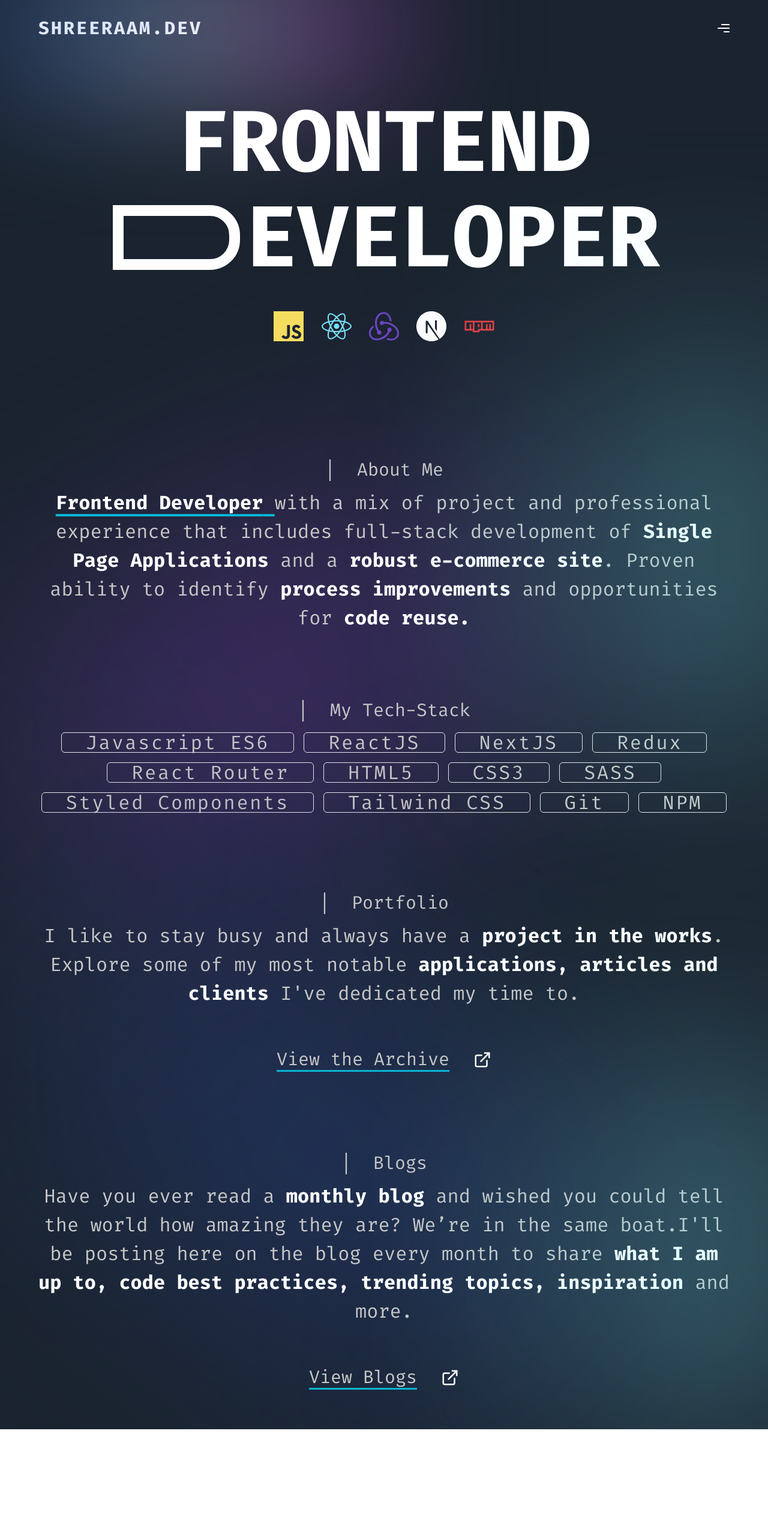
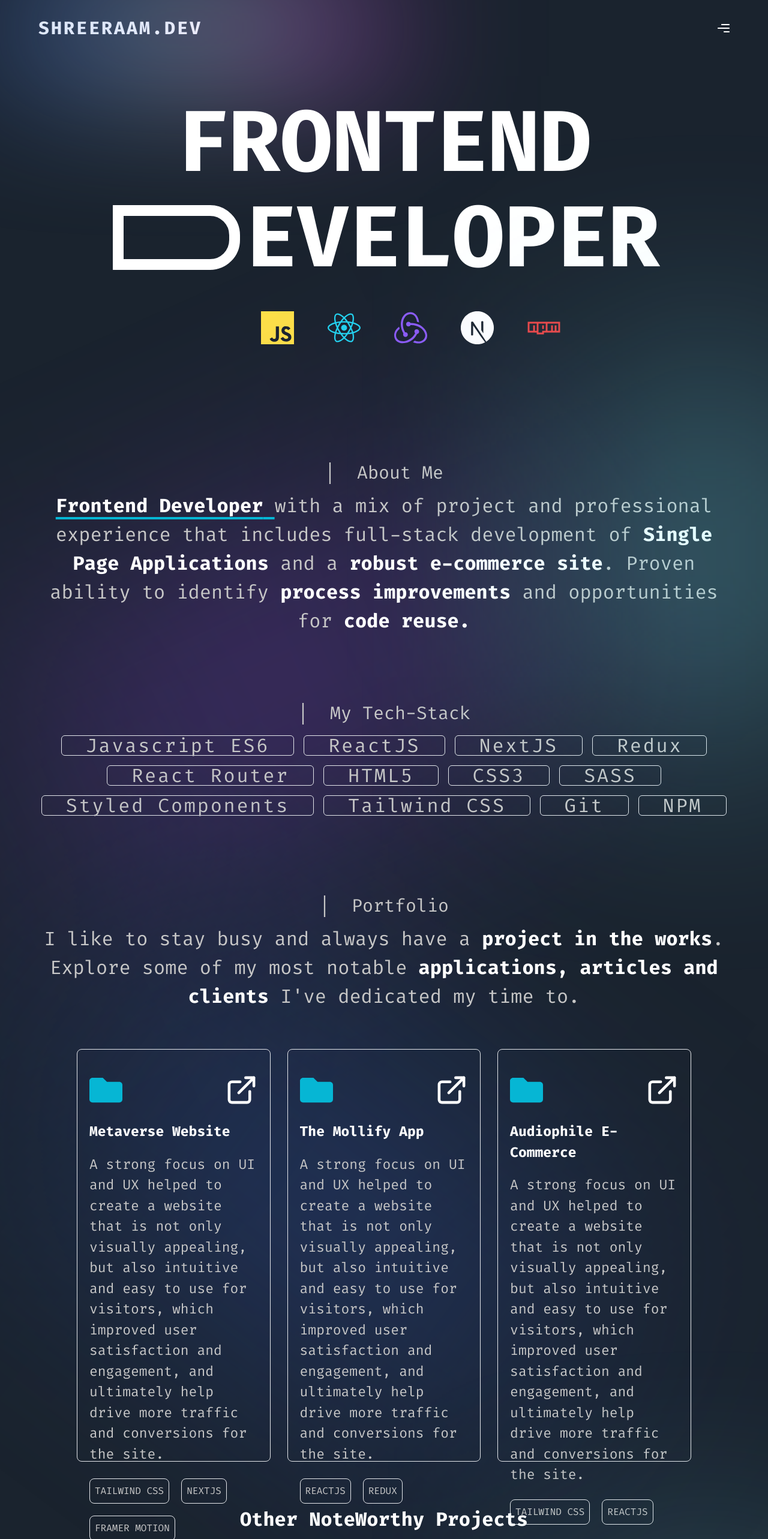
Before and after one commit to ShreeraamGit/portfolio-website, a React (Create React App) app: page / in a window 1280 px wide. Shown: the top 2566 px of the page at 60% size. Before the commit the page ends 2383 px from the top, so only its background shows below. Built offline with nearby package versions, Linux system fonts and the light colour scheme; a web font is replaced by a local one.

Commit message:
projects section ok

```diff
--- a/src/components/CustomTexts.jsx
+++ b/src/components/CustomTexts.jsx
@@ -45,3 +45,14 @@ export const BlogReadMoreTypingText = ({ title, textStyles }) => (
     ))}
   </motion.p>
 );
+
+export const ProjectsTitleText = ({ title, textStyles }) => (
+  <motion.h2
+    variants={textVariant(1.25)}
+    initial="hidden"
+    whileInView="show"
+    className={`mt-[8px] font-bold md:text-[32px] text-[20px] text-white ${textStyles}`}
+  >
+    {title}
+  </motion.h2>
+);
--- /dev/null
+++ b/src/components/ProjectsCard.jsx
@@ -0,0 +1,52 @@
+import { motion } from 'framer-motion';
+import React from 'react';
+import styles from '../styles';
+import { slideIn, staggerContainer } from '../utils/motion';
+import { FaFolder } from 'react-icons/fa';
+import { FiExternalLink } from 'react-icons/fi';
+import { exploreProjects } from '../constants';
+
+const ProjectsCard = () => {
+  return (
+    <motion.div
+      variants={staggerContainer}
+      initial="hidden"
+      whileInView="show"
+      viewport={{ once: true, amount: 0.25 }}
+      className={`${styles.paddings} ${styles.innerWidth} mx-auto gap-7 flex flex-col xl:flex-row  xl:items-center xl:flex-wrap`}
+    >
+      {exploreProjects.map((items) => (
+        <motion.div
+          variants={slideIn('up', 'tween', 0.5, 1)}
+          className={`w-full border rounded-lg h-fit xl:h-[43rem] xl:w-[31.5%]`}
+        >
+          <div
+            className={`${styles.projectBoxPaddings} flex flex-col justify-center gap-6`}
+          >
+            <div className={`flex mt-5 justify-between items-center`}>
+              <FaFolder className={`${styles.icons}  text-cyan-500`} />
+              <FiExternalLink className={`${styles.icons} text-white`} />
+            </div>
+            <div className="">
+              <p className="font-extrabold mb-5 text-white sm:text-[23px] text-[20px]">
+                {items.title}
+              </p>
+              <p className="font-normal sm:text-[23px] text-[20px] text-secondary-white">
+                {items.intro}
+              </p>
+            </div>
+            <ul
+              className={`flex gap-5 flex-wrap text-secondary-white ${styles.bottomPaddings}`}
+            >
+              {items.techStack.map((items) => (
+                <li className="border p-2 w-fit rounded-lg">{items}</li>
+              ))}
+            </ul>
+          </div>
+        </motion.div>
+      ))}
+    </motion.div>
+  );
+};
+
+export default ProjectsCard;
--- a/src/components/SkillsIconAnimation.jsx
+++ b/src/components/SkillsIconAnimation.jsx
@@ -8,6 +8,7 @@ import { DiNpm } from 'react-icons/di';
 import { Icon } from '@chakra-ui/react';
 import styles from '../styles';
 import { slideIn, fadeIn } from '../utils/motion';
+import { useBreakpointValue } from '@chakra-ui/react';
 
 const SkillsIconAnimation = () => {
   return (
@@ -15,21 +16,21 @@ const SkillsIconAnimation = () => {
       variants={slideIn('left', 'tween', 1.5, 1)}
       className={`relative  w-full md:-mt-[20px] -mt-[12px] flex justify-center items-center ${styles.paddings}`}
     >
-      <div className="flex w-full lg:w-[40%] justify-evenly gap-2">
+      <div className="flex w-full lg:w-[40%] justify-evenly gap-4 md:gap-7 lg:gap-14">
         <motion.div variants={fadeIn('right', 'tween', 2, 0.5)}>
-          <Icon as={SiJavascript} boxSize={50} color="#F6E05E" />
+          <SiJavascript className={`${styles.icons} text-yellow-300`} />
         </motion.div>
         <motion.div variants={fadeIn('left', 'tween', 2.5, 0.5)}>
-          <Icon as={FaReact} boxSize={50} color="#76E4F7" />
+          <FaReact className={`${styles.icons} text-cyan-400`} />
         </motion.div>
         <motion.div variants={fadeIn('right', 'tween', 3, 0.5)}>
-          <Icon as={SiRedux} boxSize={50} color="#6B46C1" />
+          <SiRedux className={`${styles.icons} text-violet-500`} />
         </motion.div>
         <motion.div variants={fadeIn('left', 'tween', 3.5, 0.5)}>
-          <Icon as={SiNextdotjs} boxSize={50} color="#FFFFFF" />
+          <SiNextdotjs className={`${styles.icons} text-white`} />
         </motion.div>
         <motion.div variants={fadeIn('right', 'tween', 4, 0.5)}>
-          <Icon as={DiNpm} boxSize={50} color="#E53E3E" />
+          <DiNpm className={`${styles.icons} text-red-500`} />
         </motion.div>
       </div>
     </motion.div>
--- a/src/constants/index.js
+++ b/src/constants/index.js
@@ -111,17 +111,23 @@ export const exploreProjects = [
     id: 'project-1',
     imgUrl: Metaverse,
     title: 'Metaverse Website',
+    intro:
+      'A strong focus on UI and UX helped to create a website that is not only visually appealing, but also intuitive and easy to use for visitors, which improved user satisfaction and engagement, and ultimately help drive more traffic and conversions for the site.',
     techStack: ['TAILWIND CSS', 'NEXTJS', 'FRAMER MOTION'],
   },
   {
     id: 'project-2',
     imgUrl: Mollify,
+    intro:
+      'A strong focus on UI and UX helped to create a website that is not only visually appealing, but also intuitive and easy to use for visitors, which improved user satisfaction and engagement, and ultimately help drive more traffic and conversions for the site.',
     title: 'The Mollify App',
     techStack: ['REACTJS', 'REDUX'],
   },
   {
     id: 'project-3',
     imgUrl: Audiophile,
+    intro:
+      'A strong focus on UI and UX helped to create a website that is not only visually appealing, but also intuitive and easy to use for visitors, which improved user satisfaction and engagement, and ultimately help drive more traffic and conversions for the site.',
     title: 'Audiophile E-Commerce',
     techStack: ['TAILWIND CSS', 'REACTJS'],
   },
--- a/src/sections/Project.jsx
+++ b/src/sections/Project.jsx
@@ -1,5 +1,10 @@
 import { motion } from 'framer-motion';
-import { TypingText, CustomLinks } from '../components';
+import {
+  TypingText,
+  ProjectsTitleText,
+  CustomLinks,
+  ProjectsCard,
+} from '../components';
 import styles from '../styles';
 import { fadeIn, staggerContainer } from '../utils/motion';
 import { FiExternalLink } from 'react-icons/fi';
@@ -30,6 +35,11 @@ const Project = () => {
           </span>
           I've dedicated my time to.
         </motion.p>
+        <ProjectsCard />
+        <ProjectsTitleText
+          title="Other NoteWorthy Projects"
+          textStyles="text-center"
+        />
         <CustomLinks
           title="View the Archive"
           iconType=<Icon as={FiExternalLink} w={30} h={30} />
--- a/src/styles/index.js
+++ b/src/styles/index.js
@@ -1,13 +1,21 @@
 const styles = {
   innerWidth: '2xl:max-w-[1280px] w-full',
   interWidth: 'lg:w-[80%] w-[100%]',
-  images: 'h-[40px] lg:h-[60px]',
 
+  //IconsSize
+  icons:
+    'h-[40px] w-[40px] object-contain md:h-[45px] md:w-[45px] lg:h-[55px] lg:w-[55px] xl:h-[55px] xl:w-[55px]',
+
+  projectIcons:
+    'h-[40px] w-[40px] object-contain md:h-[50px] md:w-[50px] lg:h-[50px] lg:w-[50px]',
+
+  //paddings
   paddings: 'sm:p-16 xs:p-8 px-6 py-12',
   yPaddings: 'sm:py-16 xs:py-8 py-12',
   xPaddings: 'sm:px-16 px-6',
   topPaddings: 'sm:pt-16 xs:pt-8 pt-12',
   bottomPaddings: 'sm:pb-16 xs:pb-8 pb-12',
+  projectBoxPaddings: 'sm:p-5 xs:p-8 px-3',
 
   flexCenter: 'flex justify-center items-center',
   flexStart: 'flex justify-start items-start',
```
Also changed, not shown: src/components/index.js (+9 -1 lines).
